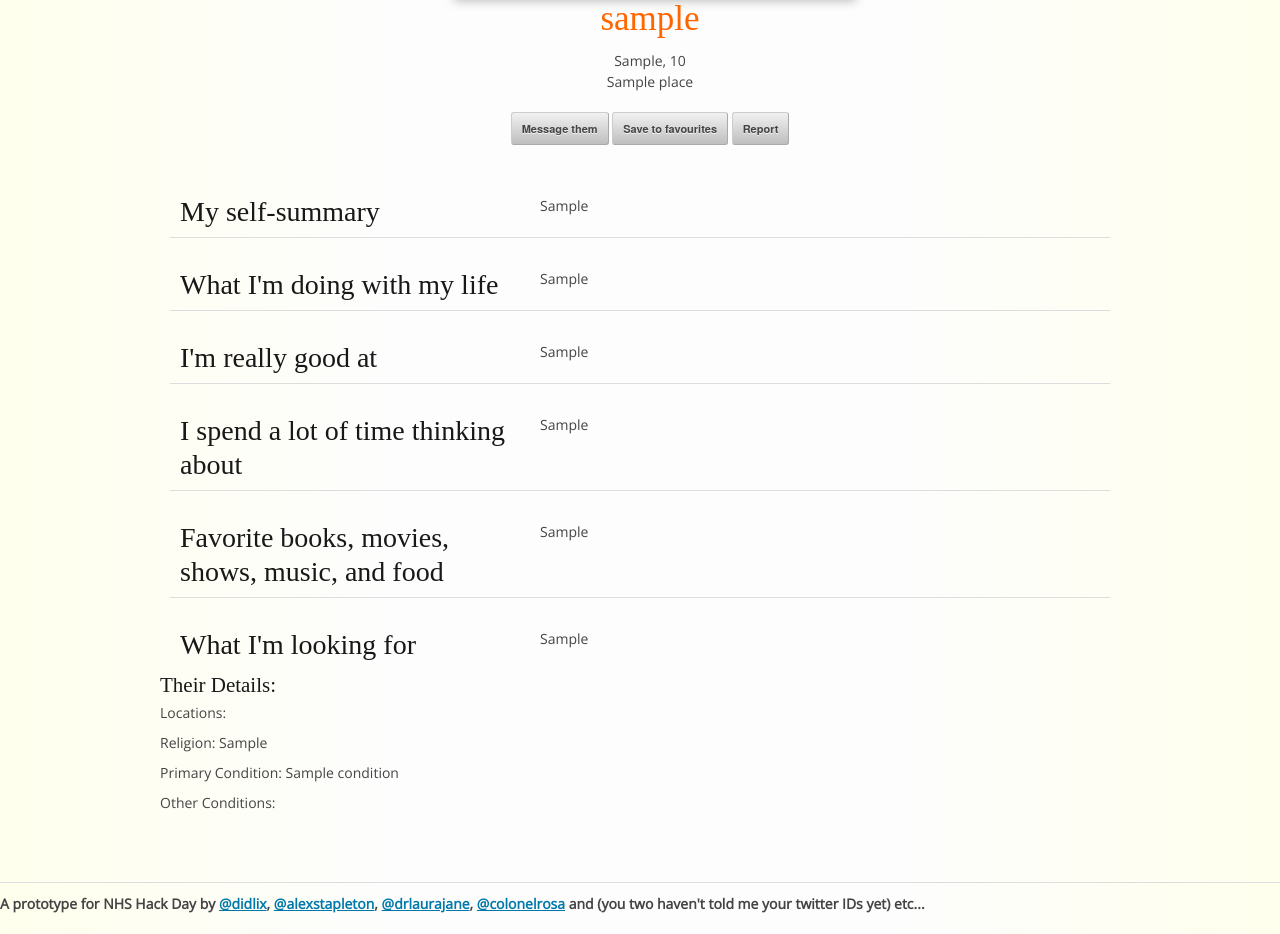
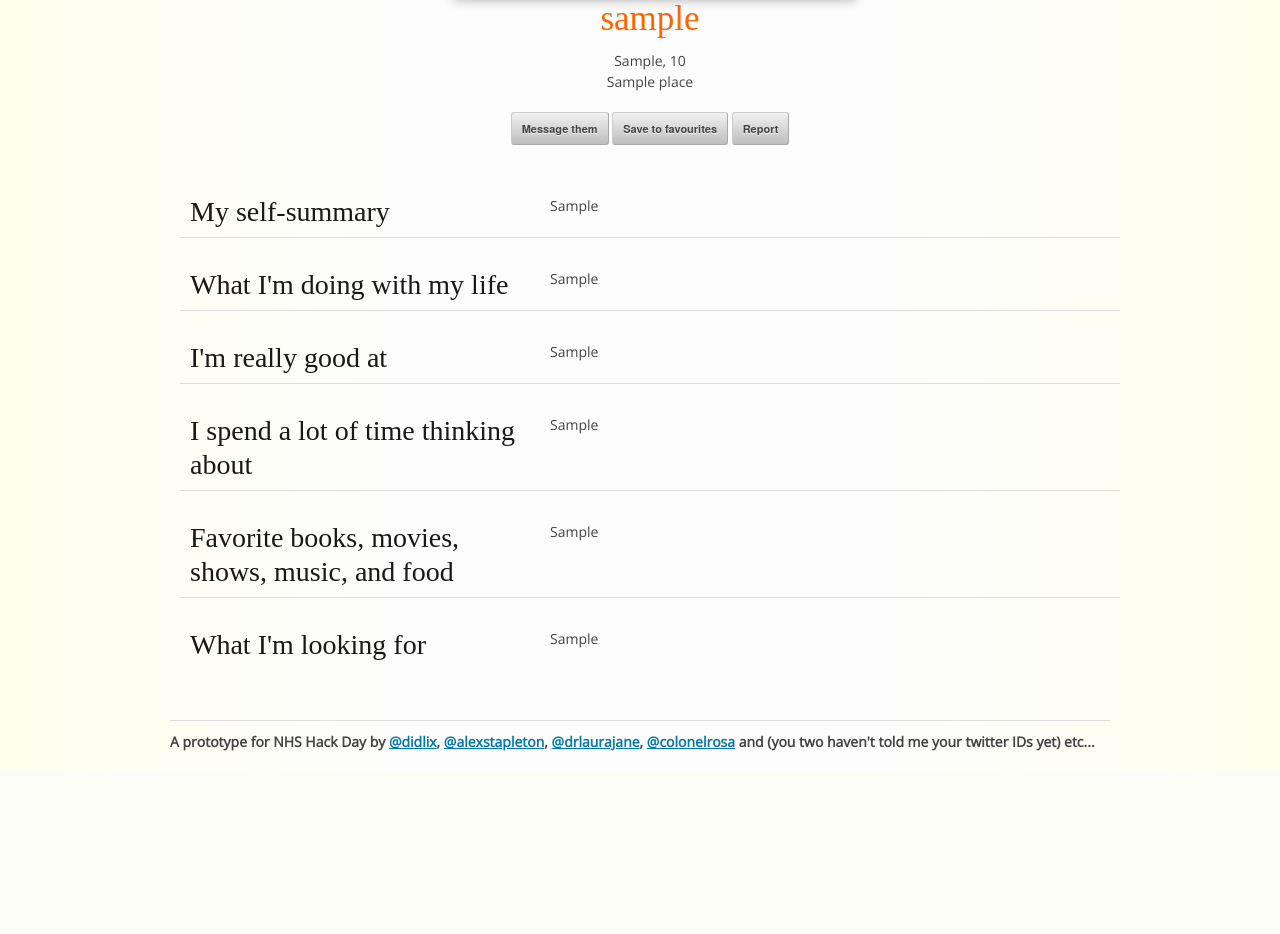
Before and after one commit to didlix/NHSHackDay-ChronicIllnessDating, a Django app: template nhsdating/nhshd/templates/profile.html in a window 1280 px wide. Shown: the part 382-1316 px from the top of the page. After the commit the page ends 1133 px from the top, so only its background shows below. Run offline with Django 3.2, Linux system fonts and the light colour scheme; the template is opened without the code that fills it: values that come from a table or form of the project are taken from there, others are empty; tables that the repository leaves empty hold one stand-in row (values such as "Sample post"); grey boxes marked "Sample" are stand-in pictures; parts of the project's set-up code (start-up, migrations or seed data) failed here and were passed over; some web fonts are replaced.

Commit message:
dem styles

```diff
--- a/nhsdating/nhshd/templates/profile.html
+++ b/nhsdating/nhshd/templates/profile.html
@@ -15,9 +15,8 @@
     <a href="#" class="button">Message them</a>
     <a href="#" class="button">Save to favourites</a>
     <a href="#" class="button">Report</a>
-  </div>
 
-</div> <!-- six columns -->
+</div>
 
 <div class="sixteen columns">
 
@@ -81,34 +80,4 @@
 
 </div>
 
-<div class="six columns alpha">
-
-  <h4>Their Details:</h4>
-
-    <ul>
-      <li>Locations:
-        <ul>
-        {% for l in patient.location.all %}
-        {{ l.location }}
-        {% endfor %}
-
-      </ul>
-      </li>
-      <li>Religion: {{ patient.religion }}</li>
-      <li>Primary Condition: {{patient.primary_condition}}</li>
-      <li>Other Conditions:
-
-        {% for oc in patient.other_conditions.all %}
-        {{oc.condition}}
-        {% endfor %}
-
-      </li>
-    </ul>
-</div>
-
-
-
-
-
-
 {% endblock %}
```
